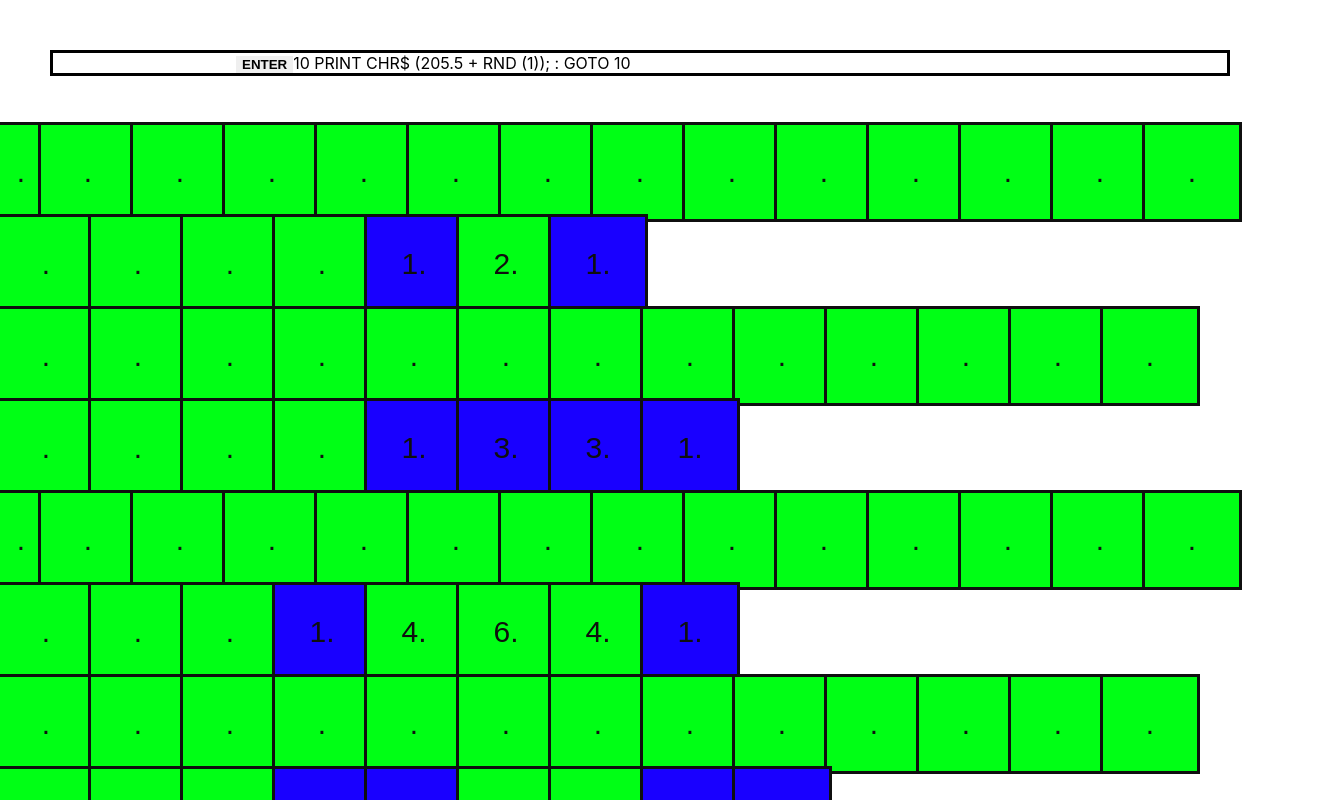
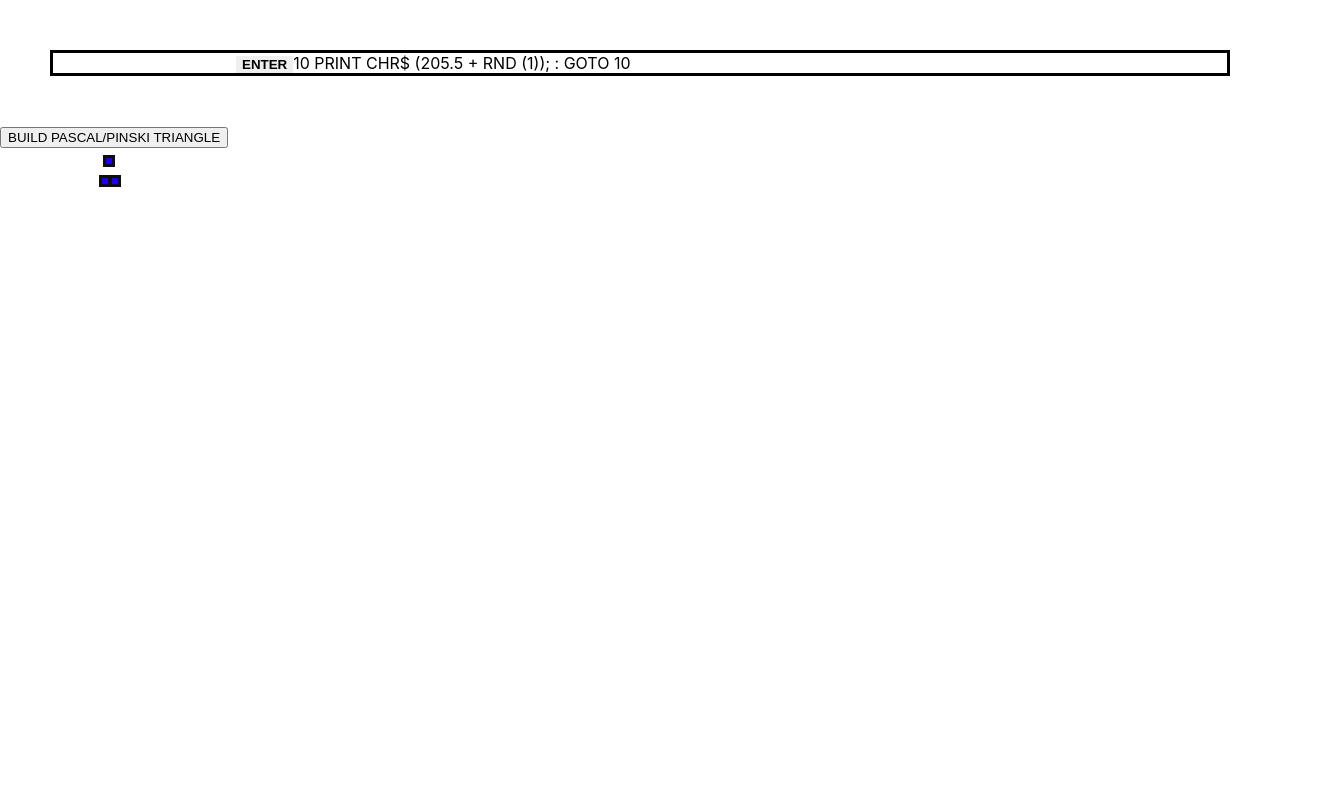
Before and after one commit to Ben8842/triangle, a React (Create React App) app: page / in a window 1280 px wide. Shown: the top 800 px of the page, 1337 px wide, since content can reach past the window. Built offline with nearby package versions, Linux system fonts and the light colour scheme.

Commit message:
pascal generation logic working

```diff
--- a/src/App.css
+++ b/src/App.css
@@ -29,11 +29,12 @@
   background-color: rgb(0, 255, 21);
   color: rgb(15, 15, 15);
   padding: 0;
-  font-size: 30px;
-  margin: -4px;
-  height: 100px;
+  font-size: 2px;
+  margin: -1px;
+  height: 12px;
   text-align: center;
-  width: 100px;
+  width: 12px;
+  line-height: 2pt;
 }
 
 #squareBlue {
@@ -41,23 +42,38 @@
   background-color: rgb(25, 0, 255);
   color: rgb(15, 15, 15);
   padding: 0;
-  font-size: 30px;
-  margin: -4px;
-  height: 100px;
+  font-size: 2px;
+  margin: -1px;
+  height: 12px;
   text-align: center;
-  width: 100px;
+  width: 12px;
+  line-height: 2pt;
+}
+
+#squareEmpty {
+  border: none;
+  background-color: rgb(255, 255, 255);
+  color: rgb(255, 255, 255);
+  padding: 0;
+  font-size: 2px;
+  margin: -1px;
+  height: 12px;
+  text-align: center;
+  width: 12px;
+  line-height: 2pt;
 }
 
 #squareGreenO {
-  border: solid;
-  background-color: rgb(0, 255, 21);
-  color: rgb(15, 15, 15);
+  border: none;
+  background-color: rgb(255, 255, 255);
+  color: rgb(255, 255, 255);
   padding: 0;
-  font-size: 30px;
-  margin: -4px;
-  height: 100px;
+  font-size: 2px;
+  margin: -1px;
+  height: 12px;
   text-align: center;
-  width: 50px;
+  width: 6px;
+  line-height: 2pt;
 }
 
 #squareGreenT {
@@ -65,8 +81,8 @@
   background-color: rgb(229, 255, 0);
   color: rgb(15, 15, 15);
   padding: 0;
-  font-size: 30px;
-  margin: -4px;
+  font-size: 2px;
+  margin: -1px;
   height: 100px;
   text-align: center;
   width: 100px;
--- a/src/App.js
+++ b/src/App.js
@@ -6,8 +6,28 @@ class Building extends Component {
     super(props);
     this.state = {
       triangle: [],
+      specialCount: 2,
     };
   }
+
+  builderOrigin() {
+    console.log("hello origin");
+    var interval = setInterval(this.countIncrement.bind(this), 250);
+    this.setState({ interval: interval });
+  }
+
+  countIncrement() {
+    var { triangle, specialCount } = this.state;
+    this.setState({
+      specialCount: this.state.specialCount + 1,
+    });
+    console.log(specialCount);
+    this.forceUpdate();
+    if (this.state.specialCount > 50) {
+      clearInterval(this.state.interval);
+    }
+  }
+
   triangleBuilder() {
     var { triangle } = this.state;
     const viewSize = this.props.sizeValue;
@@ -15,7 +35,7 @@ class Building extends Component {
     var i = null;
     var u = null;
 
-    triangleRow.push(1, 2, 1);
+    triangleRow.push(1);
     triangle.push(triangleRow);
 
     //triangleRow.push(1);
@@ -63,32 +83,15 @@ class Building extends Component {
 
     if (x > dif - 1) {
       if (triangle[y][x - dif] % 2 == 0) {
-        return (
-          <button id="squareGreen" codeX={x} codeY={y}>
-            {triangle[y][x - dif]}.
-          </button>
-        );
+        return <button id="squareGreen" codeX={x} codeY={y}></button>;
       } else if (triangle[y][x - dif] % 2 == 1)
-        return (
-          <button id="squareBlue" codeX={x} codeY={y}>
-            {triangle[y][x - dif]}.
-          </button>
-        );
-    } else
-      return (
-        <button id="squareGreen" codeX={x} codeY={y}>
-          .
-        </button>
-      );
+        return <button id="squareBlue" codeX={x} codeY={y}></button>;
+    } else return <button id="squareEmpty" codeX={x} codeY={y}></button>;
   }
 
   renderGreenO(x, y, triangleItem) {
     var { triangle } = this.state;
-    return (
-      <button id="squareGreenO" codeX={x} codeY={y}>
-        .
-      </button>
-    );
+    return <button id="squareGreenO" codeX={x} codeY={y}></button>;
   }
 
   renderGreenT(x, y, triangle) {
@@ -96,7 +99,7 @@ class Building extends Component {
   }
 
   render() {
-    var { triangle } = this.state;
+    var { triangle, specialCount } = this.state;
     const elementS = [];
     const elementZ = [];
     const viewSize = this.props.sizeValue;
@@ -106,7 +109,7 @@ class Building extends Component {
     var x;
     var y;
 
-    for (y = 0; y < viewSize; y++) {
+    for (y = 0; y < specialCount; y++) {
       for (x = 0; x < viewSize; x++) {
         if (y % 2 == 0 && x == 0) {
           elementS.push(<span>{this.renderGreenO(x, y, triangle[y][x])}</span>);
@@ -129,6 +132,9 @@ class Building extends Component {
     return (
       <div className="entireThing">
         <div>
+          <button id="greatButton" onClick={() => this.builderOrigin()}>
+            BUILD PASCAL/PINSKI TRIANGLE
+          </button>
           <span>
             {elementZ.map((value, index) => {
               return <span key={index}>{value}</span>;
@@ -144,7 +150,7 @@ class App extends Component {
   constructor(props) {
     super(props);
     this.state = {
-      count: 40,
+      count: 24,
     };
   }
   enterCount() {
```
Also changed, not shown: 1 other file (tests, documents, lock files or other folders).
